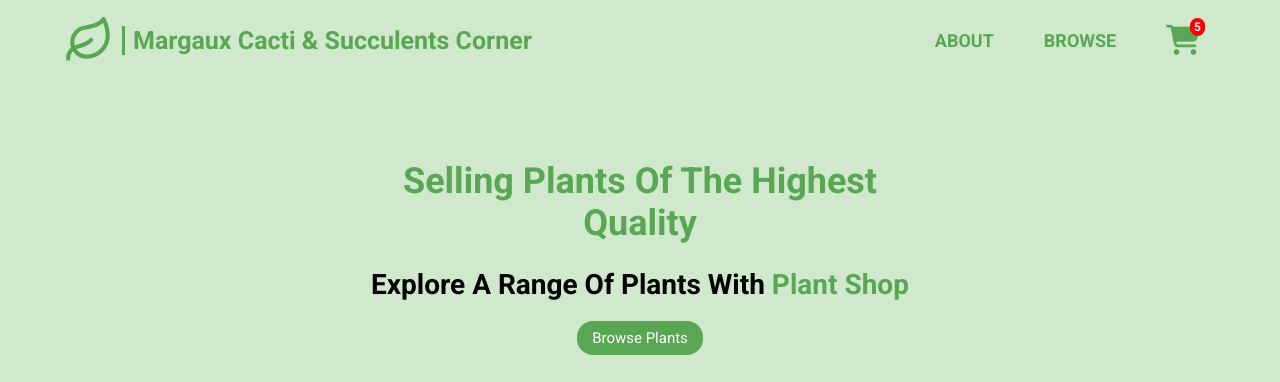
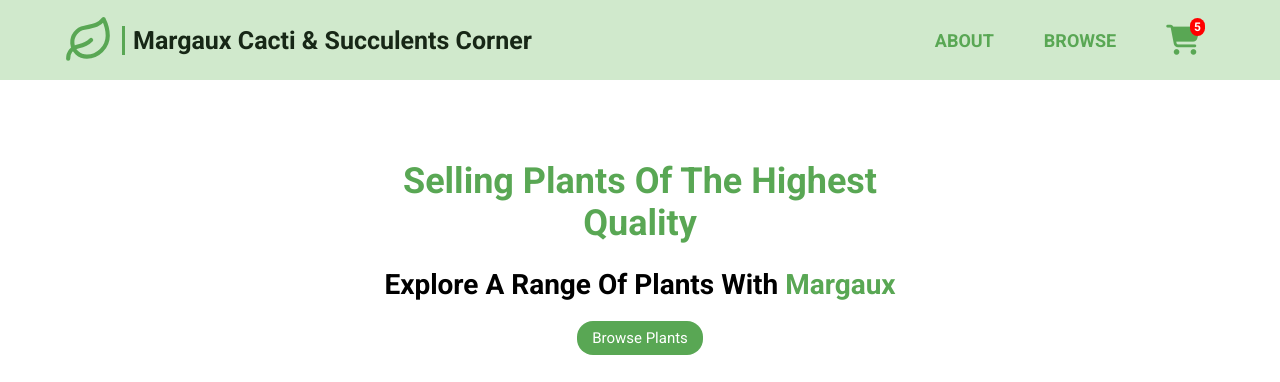
Before and after one commit to Olarvs/Thesis, a PHP site: page / in a window 1280 px wide. Shown: the top 382 px of the page. Run offline with PHP 8.4, Linux system fonts and the light colour scheme; some libraries are stand-ins or nearby versions.

Commit message:
Frontend Changes

```diff
--- a/includes/footer.php
+++ b/includes/footer.php
@@ -3,7 +3,7 @@
         <div class="container">
             <div class="row">
                 <div class="footer__container">
-                    <img class="footer__img" src="./assets/logo.svg" alt="">
+                    <img class="footer__img" src="image/logo/logo.svg" alt=""> Margaux Cacti & Succulents Corner
                     <hr class="line-break">
                     <div class="footer__links">
                         <a class="footer__link" href="index.html">Home</a>
@@ -12,7 +12,7 @@
                         <a class="footer__link" href="">Terms and Conditions</a>
                         <a class="footer__link" href="">Contact Us</a>
                     </div>
-                    <p class="footer__para">Copyright © 2022 - Plant Shop</p>
+                    <p class="footer__para">Copyright © 2022 - Margaux Cacti & Succulents Corner</p>
                 </div>
             </div>
         </div>
--- a/includes/header.php
+++ b/includes/header.php
@@ -1,6 +1,3 @@
-<!DOCTYPE html>
-<html lang="en">
-
 <head>
     <meta charset="UTF-8">
     <meta http-equiv="X-UA-Compatible" content="IE=edge">
--- a/index.php
+++ b/index.php
@@ -1,4 +1,6 @@
 <?php include 'includes/header.php'; ?>
+<!DOCTYPE html>
+<html>
 
 <body id="body">
     <section id="landing">
@@ -36,7 +38,7 @@
                             </li>
                         </ul>
                         <div class="img__container--menu">
-                            <img class="logo__img" src="image/logo/logo.svg" alt="">
+                            <img class="logo__img" src=".image/logo/logo.svg" alt="">
                         </div>
                     </div>
                 </div>
@@ -46,13 +48,13 @@
             <div class="header__container">
                 <div class="header__description">
                     <h1 class="text-green">Selling plants of the highest quality</h1>
-                    <h2>Explore a range of plants with <span class="text-green">Plant Shop</span></h2>
+                    <h2>Explore a range of plants with <span class="text-green">Margaux</span></h2>
                     <a href="browse.html">
                         <button class="btn">Browse Plants</button>
                     </a>
                 </div>
                 <figure class="header__img--container">
-                    <img class="header__img" src="image/landing/landing_img.svg" alt="">
+                    <img class="header__img" src="image/landing/landing-succ.png" alt="">
                 </figure>
             </div>
         </header>
@@ -61,7 +63,7 @@
         <section id="highlights">
             <div>
                 <div class="row">
-                    <h2 class="section-title">Why choose <span class="text-green">Plant Shop?</span></h1>
+                    <h2 class="section-title">Why choose <span class="text-green">Margaux Cacti & Succulents Corner?</span></h1>
                         <div class="highlight__wrapper">
                             <div class="highlight">
                                 <div class="highlight__img">
@@ -149,5 +151,6 @@
             <i class="fas fa-up-long"></i>
         </div>
     </a>
-    <?php include 'includes/footer.php'?>
+    <?php include 'includes/footer.php'; ?>
 </body>
+</html>
--- a/style.css
+++ b/style.css
@@ -21,10 +21,6 @@ body{
 
 .text-green{
     color: #59a754;
-}
-
-#landing{
-    background-color: #d0e9cc;
 }
 
 nav{
@@ -59,7 +55,7 @@ nav{
     font-weight: 700;
     border-left: 3px solid #59a754;
     padding-left: 8px;
-    color: #59a754;
+    color: #172716;
 }
 
 ul{
```
Also changed, not shown: product.php (added, +49 -0 lines), image/landing/landing_img.svg (added), image/landing/succulent-bundle.jpg (added), 2 other files.
